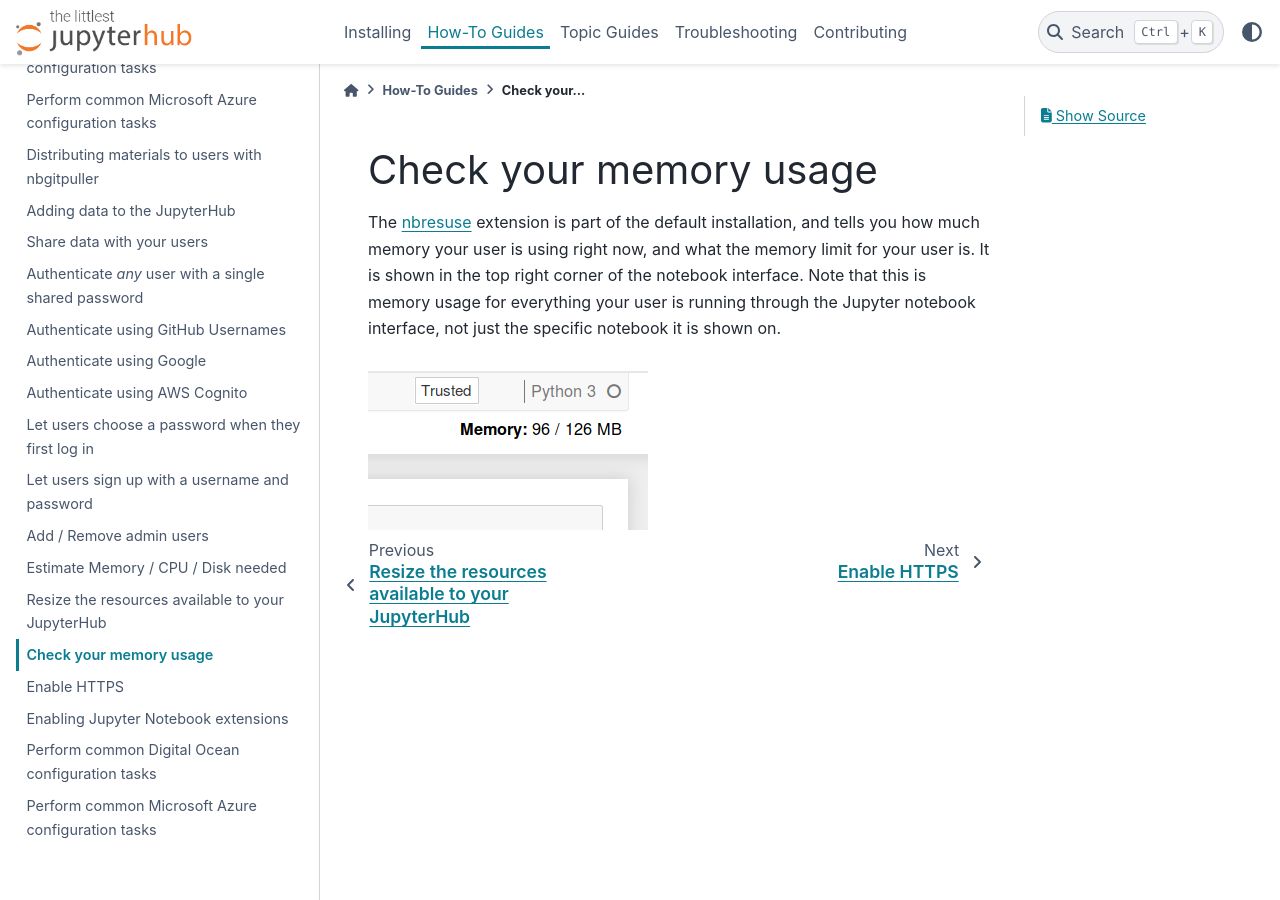
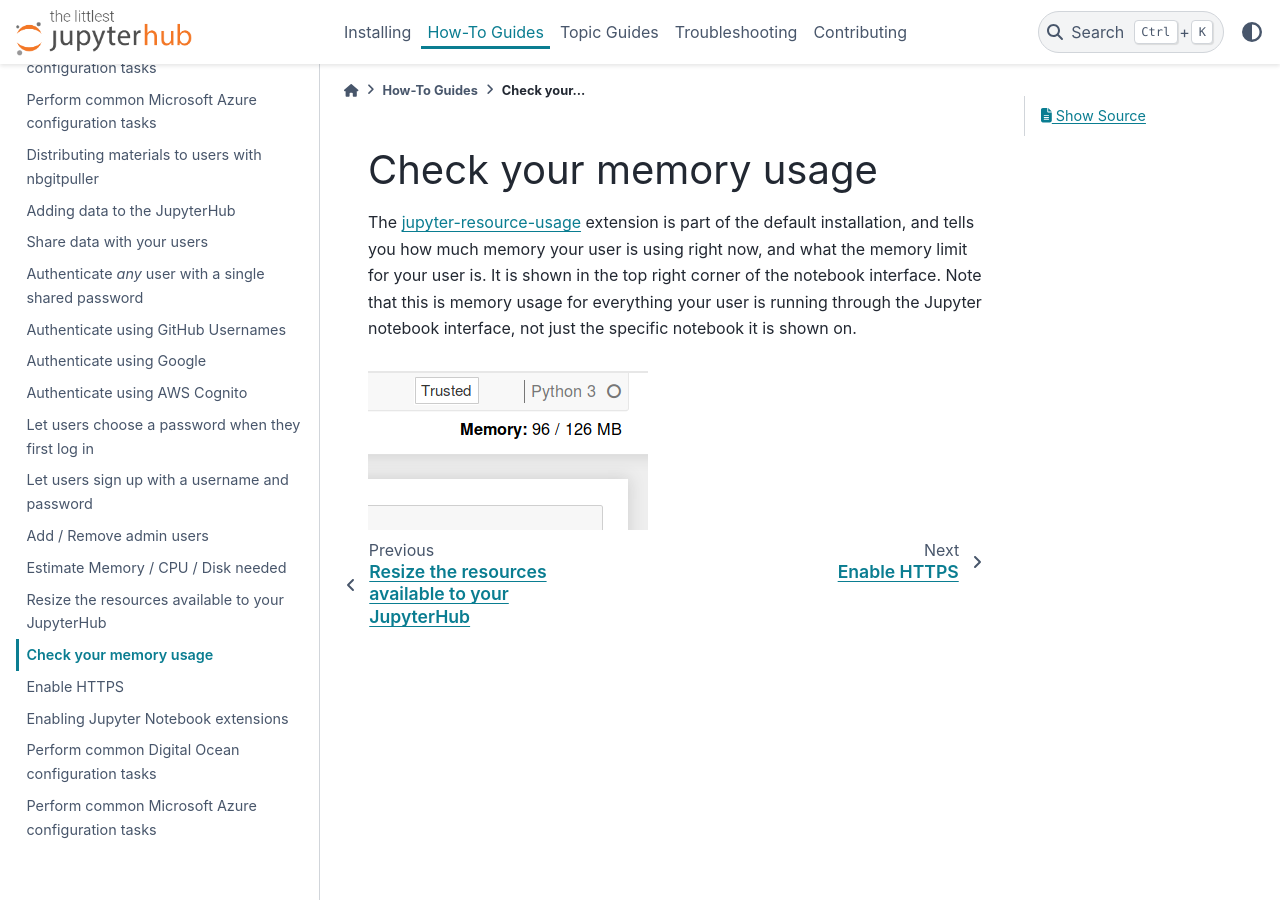
Before and after one commit to jupyterhub/the-littlest-jupyterhub, a Sphinx documentation site: the page built from docs/howto/admin/nbresuse.rst, in a window 1280 px wide and 900 px high. Built offline with Sphinx 7.4.7 and the PyData theme 0.15.4, drawn with Linux system fonts in a browser that asks for light colours; pages that are not in the unit, such as notebooks, are missing from menus.

Commit message:
Update to jupyter-resource-usage

```diff
--- a/docs/howto/admin/nbresuse.rst
+++ b/docs/howto/admin/nbresuse.rst
@@ -4,7 +4,7 @@
 Check your memory usage
 =======================
 
-The `nbresuse <https://github.com/yuvipanda/nbresuse>`_ extension is part of
+The `jupyter-resource-usage <https://github.com/jupyter-server/jupyter-resource-usage>`_ extension is part of
 the default installation, and tells you how much memory your user is using
 right now, and what the memory limit for your user is. It is shown in the
 top right corner of the notebook interface. Note that this is memory usage
@@ -12,4 +12,4 @@
 not just the specific notebook it is shown on.
 
 .. image:: ../../images/nbresuse.png
-   :alt: Memory limit / usage shown with nbresuse
+   :alt: Memory limit / usage shown with jupyter-resource-usage
--- a/docs/howto/admin/resize.rst
+++ b/docs/howto/admin/resize.rst
@@ -37,10 +37,10 @@
 #. **To verify changes to memory**, confirm that it worked by starting
    a new server (if you had one previously running, click "Control Panel -> Stop My Server" to
    shut down your active server first), opening a notebook, and checking the value of the
-   `nbresuse <https://github.com/yuvipanda/nbresuse>`_ extension in the upper-right.
+   `jupyter-resource-usage <https://github.com/jupyter-server/jupyter-resource-usage>`_ extension in the upper-right.
 
    .. image:: ../../images/nbresuse.png
-      :alt: nbresuse demonstration
+      :alt: jupyter-resource-usage demonstration
 
 #. **To verify changes to CPU**, use the ``nproc`` from a terminal.
    This command displays the number of available cores, and should be equal to the
--- a/docs/howto/admin/resource-estimation.rst
+++ b/docs/howto/admin/resource-estimation.rst
@@ -65,7 +65,7 @@
 The ``20%`` is overhead for TLJH and related services. This is around 20% of a
 single modern CPU. This, of course, is just an estimate. We recommend using
 the same process used to estimate Memory required for estimating CPU required.
-You cannot use nbresuse for this, but you should carry out normal workflow and
+You cannot use jupyter-resource-usage for this, but you should carry out normal workflow and
 investigate the CPU usage on the machine.
 
 Disk space
```
Also changed, not shown: 2 other files.
